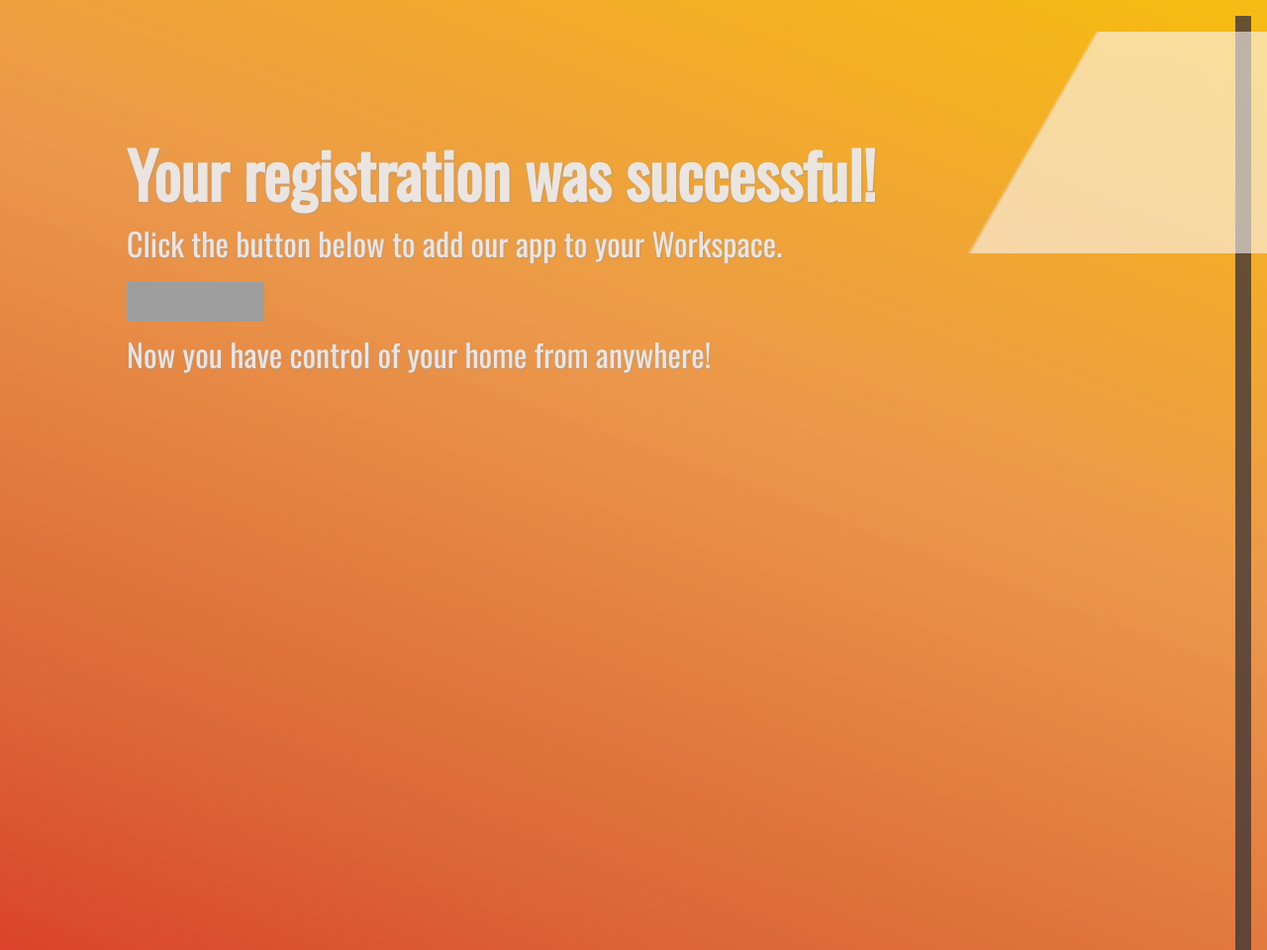
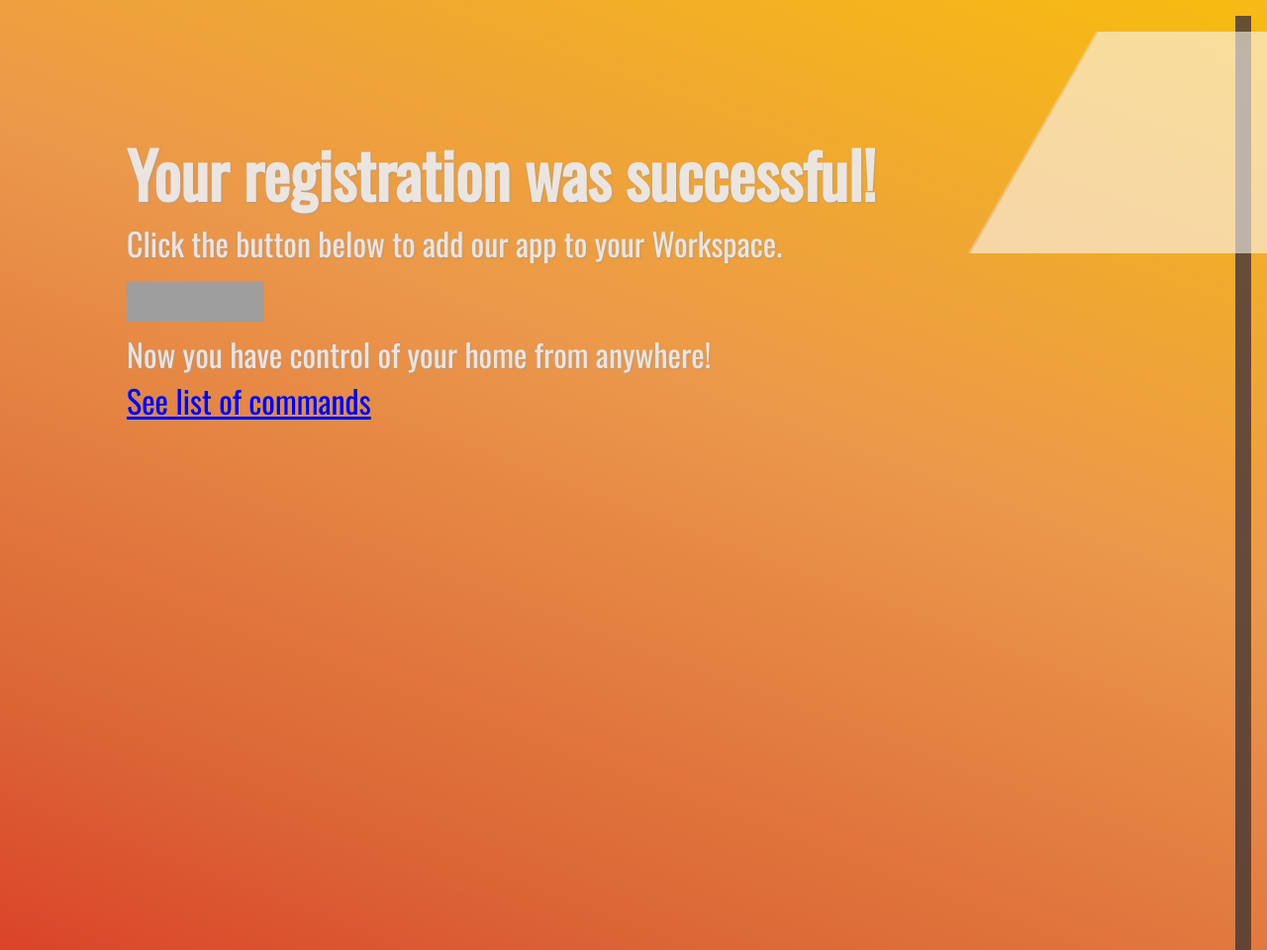
Before and after one commit to the-home-of-command-z/home-away, a Django app: page /registration_success/ in a window 1280 px wide. Shown: the whole page at 99% size. Run offline with Django 3.2, Linux system fonts and the light colour scheme; the visitor is signed in with stand-in values (Sample User, id 1); grey boxes are pictures that could not be loaded.

Commit message:
add link to helppage

```diff
--- a/core/templates/registration_success.html
+++ b/core/templates/registration_success.html
@@ -6,5 +6,5 @@
 <p>Click the button below to add our app to your Workspace.</p>
 <a href="https://slack.com/oauth/authorize?scope=incoming-webhook&client_id=709385511383.710502883904"><img class="add_to_slack" alt="Add to Slack" height="40" width="139" src="https://platform.slack-edge.com/img/add_to_slack.png" srcset="https://platform.slack-edge.com/img/add_to_slack.png 1x, https://platform.slack-edge.com/img/add_to_slack@2x.png 2x" /></a>
 <p>Now you have control of your home from anywhere!</p>
-</div>
+<a href="{% url 'helppage' %}">See list of commands</a>
 {% endblock %}
```
